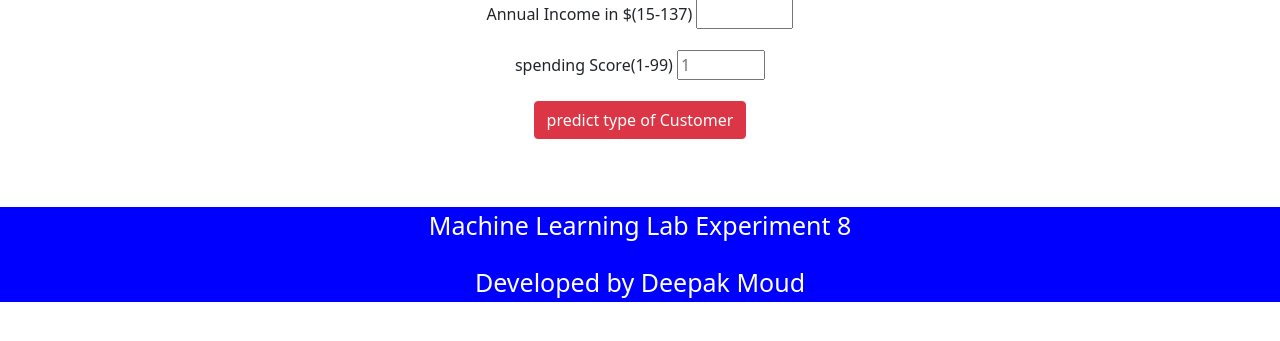
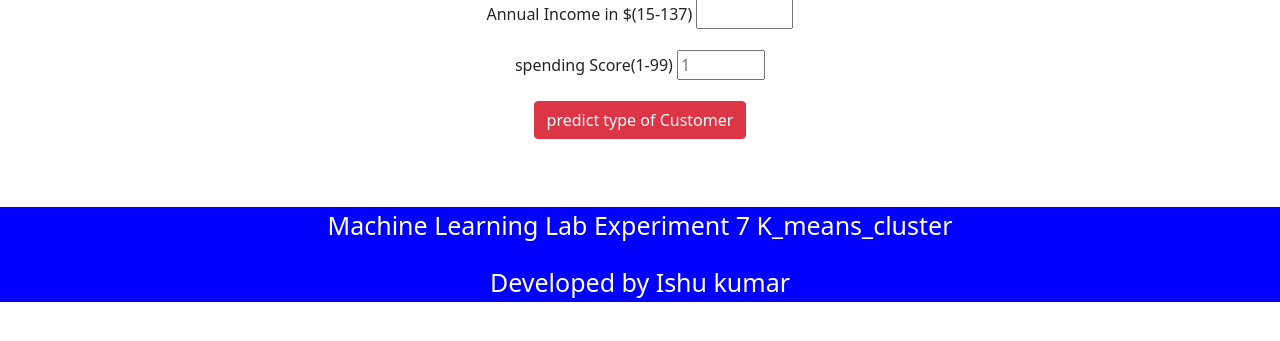
Before and after one commit to Ishu214214/k_means_cluster, a Flask app: page / in a window 1280 px wide. Shown: the part 285-626 px from the top of the page. Run offline with Flask 3, Linux system fonts and the light colour scheme; parts of the project's set-up code (start-up, migrations or seed data) failed here and were passed over.

Commit message:
Update untitled.html

```diff
--- a/templates/untitled.html
+++ b/templates/untitled.html
@@ -65,8 +65,8 @@ div {text-align: center;}
 <div class="clearfix">
 
 <div class="col-md-12">
- <center><p style="font-size:25px;color:white;margin-top:20px;">Machine Learning Lab Experiment 8</p></center>
- <center><p style="font-size:25px;color:white;margin-top:20px;">Developed by Deepak Moud</p></center>
+ <center><p style="font-size:25px;color:white;margin-top:20px;">Machine Learning Lab Experiment 7 K_means_cluster</p></center>
+ <center><p style="font-size:25px;color:white;margin-top:20px;">Developed by Ishu kumar</p></center>
 </div>
 </div>
 </div>
```
